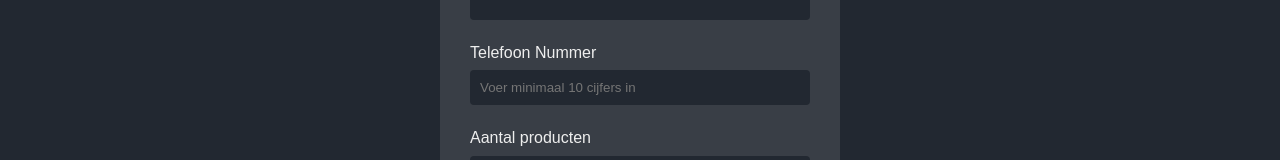
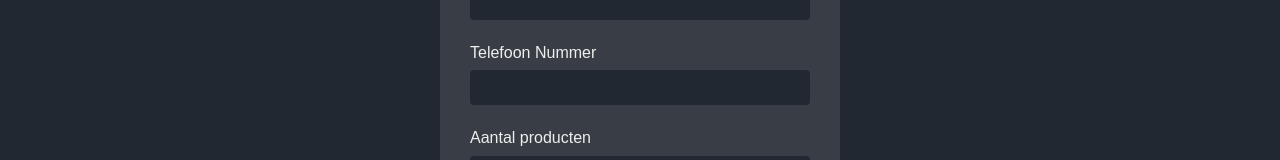
Before and after one commit to Pvjnl/Webpagina, a plain HTML site: page index.html in a window 1280 px wide. Shown: the part 481-641 px from the top of the page. Drawn offline with Linux system fonts and the light colour scheme.

Commit message:
Update index.html

```diff
--- a/index.html
+++ b/index.html
@@ -30,7 +30,7 @@
                 <input type="text" id="name" name="name" required>
 
                 <label for="snapchat">Telefoon Nummer</label>
-                <input type="tel" id="nummer" name="nummer" required minlength="10" maxlength="15" placeholder="Voer minimaal 10 cijfers in">
+                <input type="tel" id="nummer" name="nummer" required minlength="10" maxlength="15">
 
                 <label for="quantity">Aantal producten</label>
                 <input type="number" id="quantity" name="quantity" min="1" value="1" required onchange="updateProductFields()">
```
